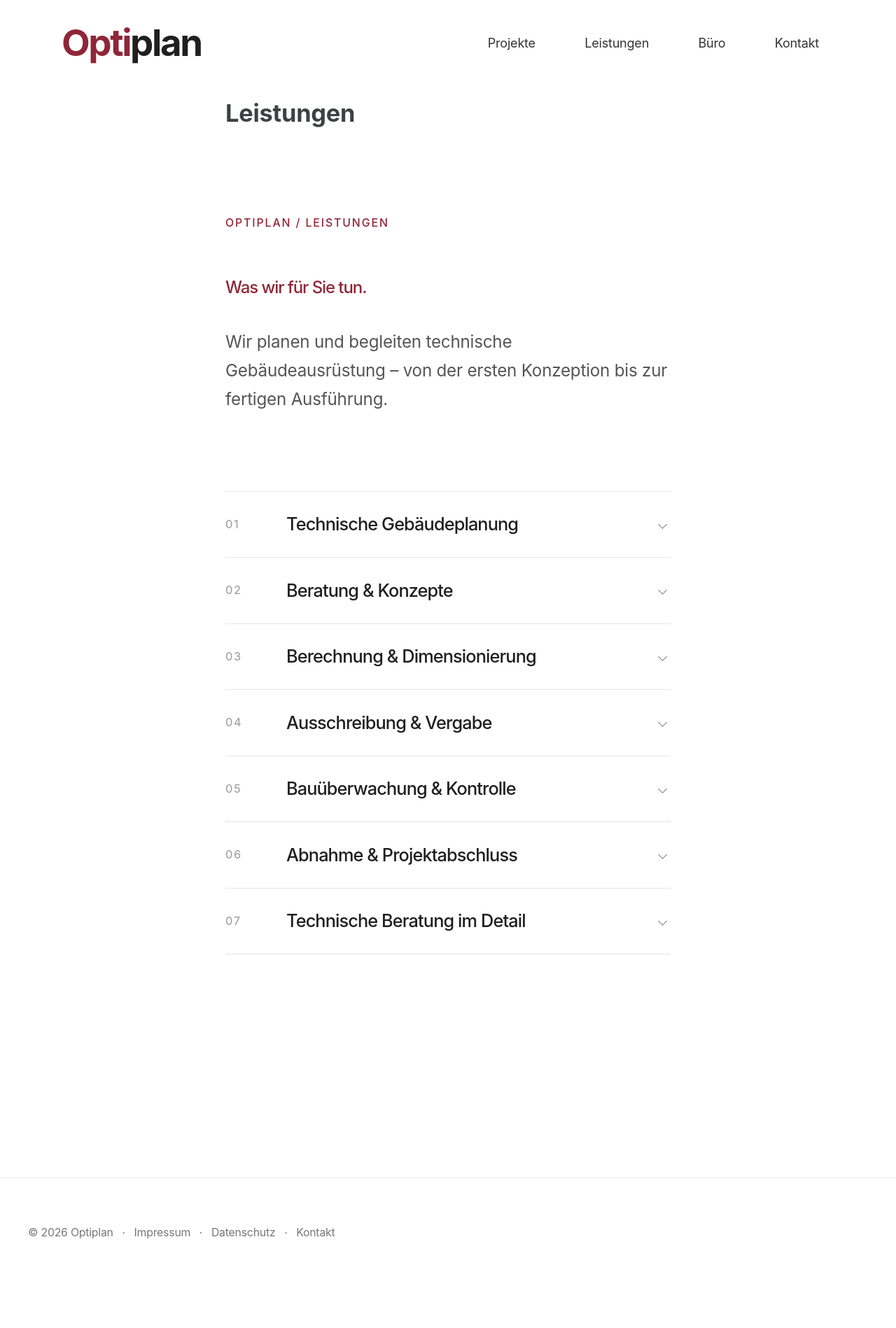
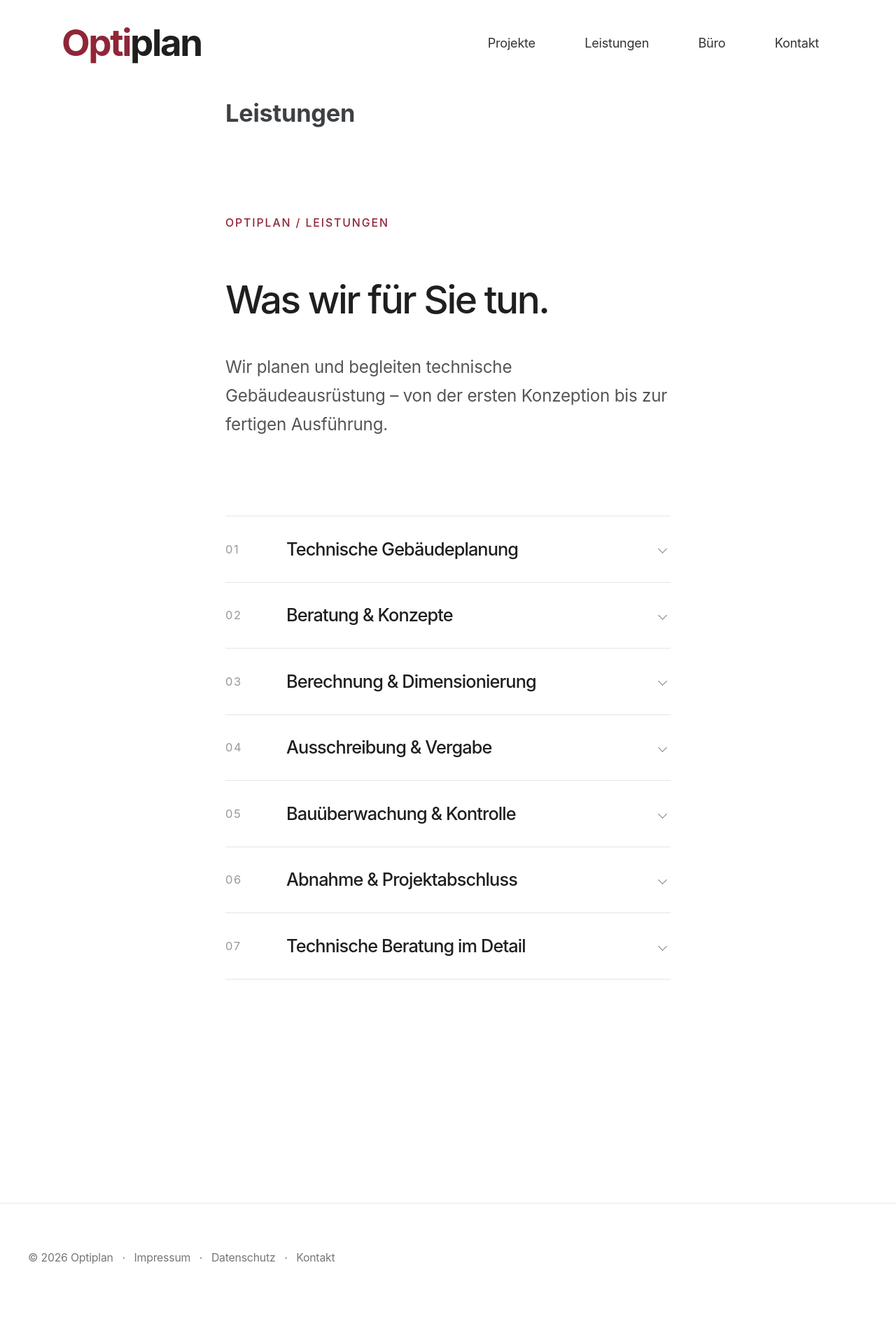
Before and after one commit to gryphiusodenhobler/www.optiplan.at, a Jekyll site: the page built from leistungen.md, in a window 1280 px wide. Shown: the whole page at 70% size. Built offline with Jekyll 4.4.1, drawn with Linux system fonts in a browser that asks for light colours; cached includes are drawn as plain includes; before the commit the page ends 1862 px from its top, so only the background shows below that.

Commit message:
Update optiplan.scss

```diff
--- a/_sass/optiplan.scss
+++ b/_sass/optiplan.scss
@@ -724,7 +724,35 @@ body {
     font-size: 1.05rem;
   }
 }
+
+/* LEISTUNGEN – ENDGÜLTIGE SCHRIFTGRÖSSEN */
+
 .services-page .services-intro h2 {
-  font-size: 24px !important;
-  color: #8f2638 !important;
+  font-size: 2.5rem !important;
+  line-height: 1.15;
+  color: #1f1f1f !important;
 }
+
+.services-page .service-item .service-title {
+  font-size: 1.15rem !important;
+  line-height: 1.35;
+}
+
+.services-page .service-item summary {
+  padding-top: 1.35rem;
+  padding-bottom: 1.35rem;
+}
+
+.services-page .service-content p {
+  font-size: 0.95rem;
+}
+
+@media (max-width: 768px) {
+  .services-page .services-intro h2 {
+    font-size: 2rem !important;
+  }
+
+  .services-page .service-item .service-title {
+    font-size: 1.05rem !important;
+  }
+}
```
